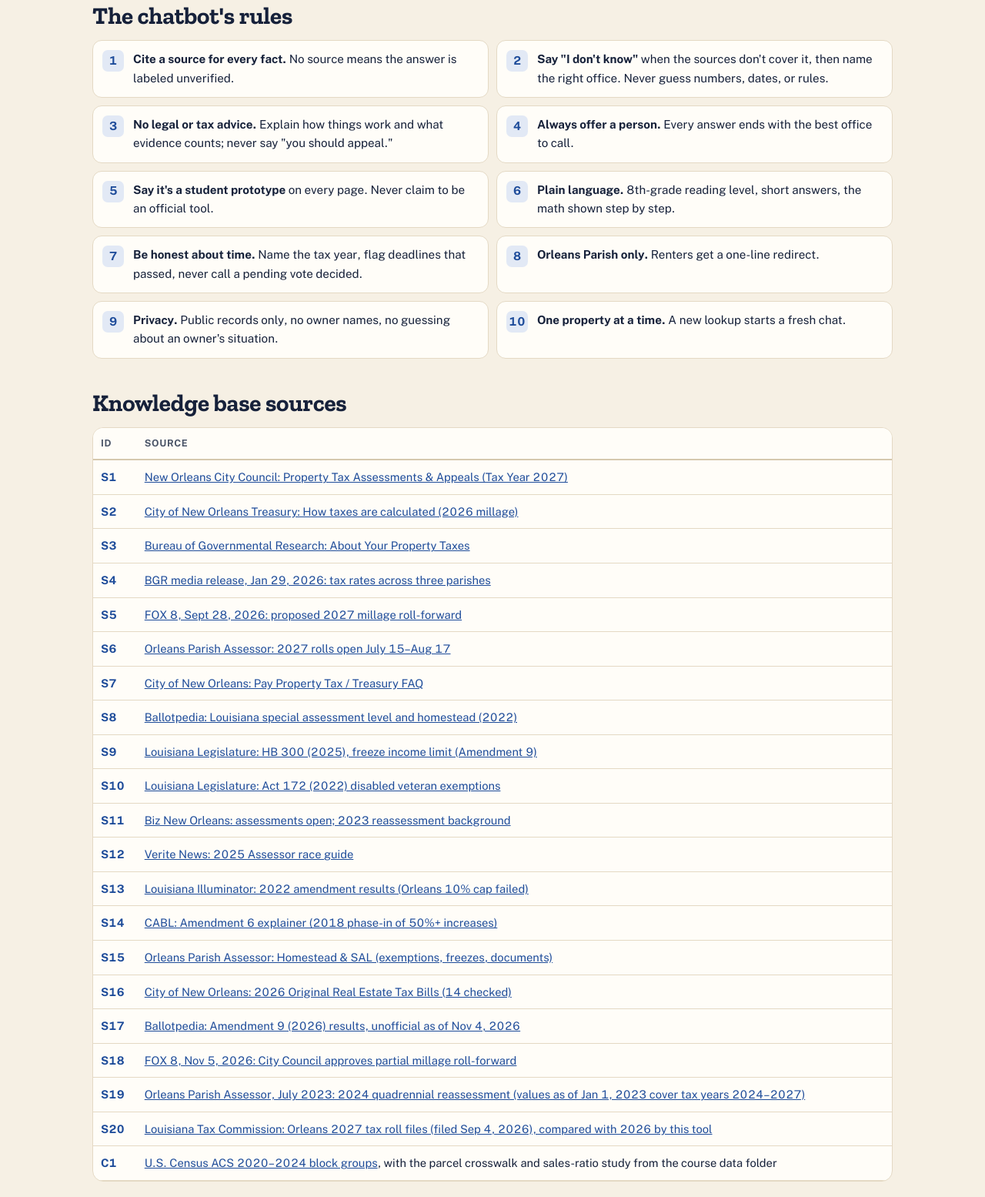
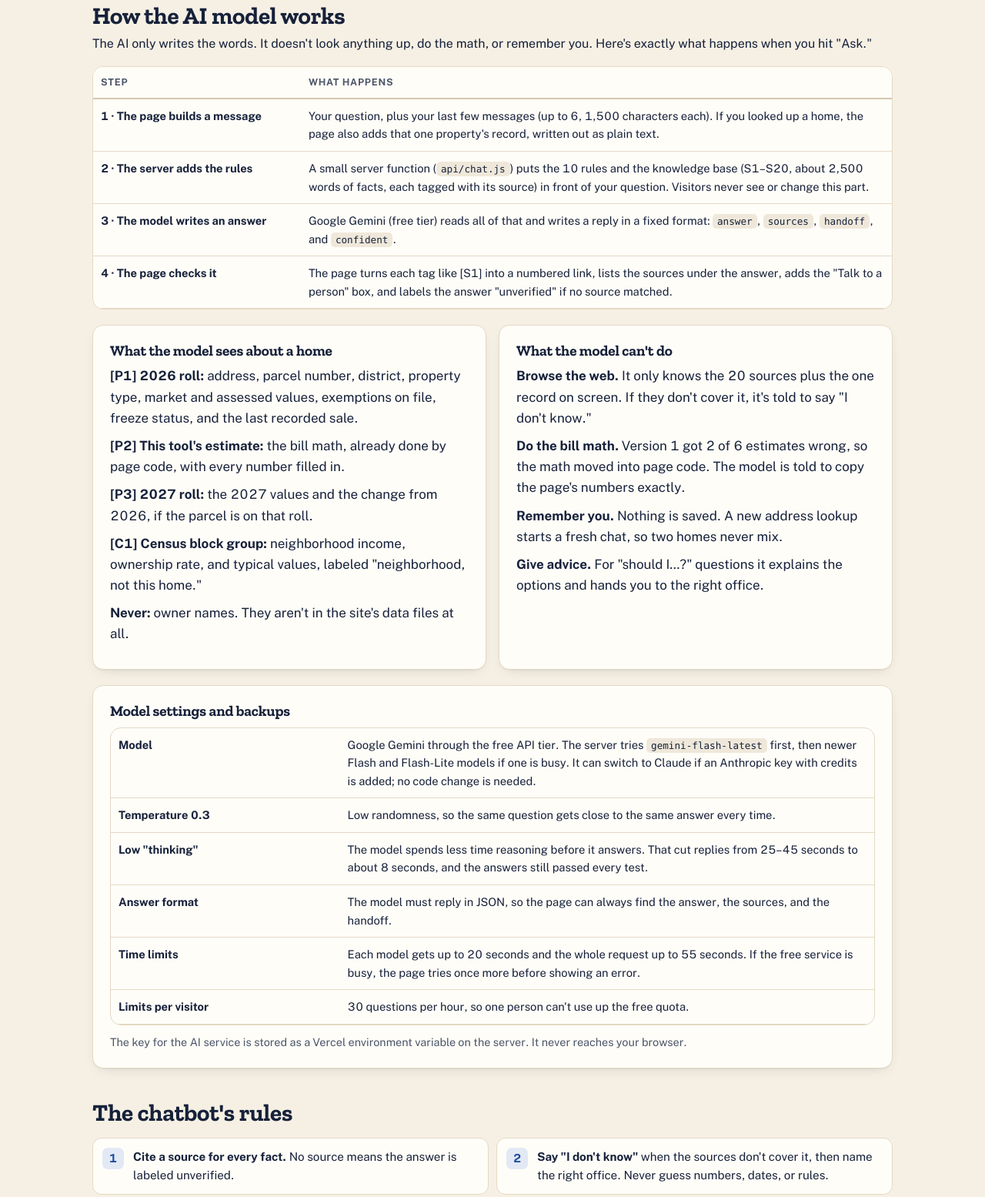
Before and after one commit to darbybrennan/know-your-bill-nola, a plain HTML site: page know-your-bill-site/sources.html in a window 1280 px wide. Shown: the part 811-2366 px from the top of the page at 77% size. Drawn offline with nearby package versions, Linux system fonts and the light colour scheme.

Commit message:
Sources page: add 'How the AI model works' section
Co-Authored-By: Claude Opus 5.5 <noreply@anthropic.com>
Claude-Session: https://claude.ai/code/session_018mG3Jt3WWfChjXyPAbfriP

```diff
--- a/know-your-bill-site/sources.html
+++ b/know-your-bill-site/sources.html
@@ -18,6 +18,7 @@
 .rules li{background:var(--card);border:1px solid var(--line);border-radius:12px;padding:12px 14px 12px 52px;position:relative;font-size:.95rem}
 .rules li::before{counter-increment:r;content:counter(r);position:absolute;left:12px;top:12px;width:28px;height:28px;border-radius:7px;background:var(--tile-soft);color:var(--tile);display:grid;place-items:center;font-weight:700}
 .src td:first-child{font-weight:700;white-space:nowrap;color:var(--tile)}
+.card ul.clean li{margin-bottom:9px}
 </style>
 </head>
 <body data-page="sources">
@@ -38,6 +39,45 @@
     <div><b>4 · Answer with sources</b><span>The model returns an answer, source tags, and a handoff. The page turns tags into links and labels anything unsourced "unverified."</span></div>
   </div>
   <p class="small muted" style="margin-top:12px">Hosted on Vercel from GitHub. The API key lives only on the server. Rate-limited per visitor. Nothing typed is stored. Built with Claude Code; the project's instruction file (CLAUDE.md) is in the GitHub repo.</p>
+
+  <h2 style="margin:40px 0 6px">How the AI model works</h2>
+  <p class="lead" style="margin:0 0 16px;font-size:1rem">The AI only writes the words. It doesn't look anything up, do the math, or remember you. Here's exactly what happens when you hit "Ask."</p>
+  <div class="tscroll"><table class="t"><thead><tr><th style="width:26%">Step</th><th>What happens</th></tr></thead><tbody>
+    <tr><td><b>1 · The page builds a message</b></td><td>Your question, plus your last few messages (up to 6, 1,500 characters each). If you looked up a home, the page also adds that one property's record, written out as plain text.</td></tr>
+    <tr><td><b>2 · The server adds the rules</b></td><td>A small server function (<code>api/chat.js</code>) puts the 10 rules and the knowledge base (S1–S20, about 2,500 words of facts, each tagged with its source) in front of your question. Visitors never see or change this part.</td></tr>
+    <tr><td><b>3 · The model writes an answer</b></td><td>Google Gemini (free tier) reads all of that and writes a reply in a fixed format: <code>answer</code>, <code>sources</code>, <code>handoff</code>, and <code>confident</code>.</td></tr>
+    <tr><td><b>4 · The page checks it</b></td><td>The page turns each tag like [S1] into a numbered link, lists the sources under the answer, adds the "Talk to a person" box, and labels the answer "unverified" if no source matched.</td></tr>
+  </tbody></table></div>
+
+  <div class="grid2" style="margin-top:20px">
+    <div class="card"><h3>What the model sees about a home</h3>
+      <ul class="clean" style="margin-top:8px">
+        <li><b>[P1] 2026 roll:</b> address, parcel number, district, property type, market and assessed values, exemptions on file, freeze status, and the last recorded sale.</li>
+        <li><b>[P2] This tool's estimate:</b> the bill math, already done by page code, with every number filled in.</li>
+        <li><b>[P3] 2027 roll:</b> the 2027 values and the change from 2026, if the parcel is on that roll.</li>
+        <li><b>[C1] Census block group:</b> neighborhood income, ownership rate, and typical values, labeled "neighborhood, not this home."</li>
+        <li><b>Never:</b> owner names. They aren't in the site's data files at all.</li>
+      </ul></div>
+    <div class="card"><h3>What the model can't do</h3>
+      <ul class="clean" style="margin-top:8px">
+        <li><b>Browse the web.</b> It only knows the 20 sources plus the one record on screen. If they don't cover it, it's told to say "I don't know."</li>
+        <li><b>Do the bill math.</b> Version 1 got 2 of 6 estimates wrong, so the math moved into page code. The model is told to copy the page's numbers exactly.</li>
+        <li><b>Remember you.</b> Nothing is saved. A new address lookup starts a fresh chat, so two homes never mix.</li>
+        <li><b>Give advice.</b> For "should I…?" questions it explains the options and hands you to the right office.</li>
+      </ul></div>
+  </div>
+
+  <div class="card" style="margin-top:20px"><h3>Model settings and backups</h3>
+    <div class="tscroll" style="margin-top:10px"><table class="t"><tbody>
+      <tr><td style="width:30%"><b>Model</b></td><td>Google Gemini through the free API tier. The server tries <code>gemini-flash-latest</code> first, then newer Flash and Flash-Lite models if one is busy. It can switch to Claude if an Anthropic key with credits is added; no code change is needed.</td></tr>
+      <tr><td><b>Temperature 0.3</b></td><td>Low randomness, so the same question gets close to the same answer every time.</td></tr>
+      <tr><td><b>Low "thinking"</b></td><td>The model spends less time reasoning before it answers. That cut replies from 25–45 seconds to about 8 seconds, and the answers still passed every test.</td></tr>
+      <tr><td><b>Answer format</b></td><td>The model must reply in JSON, so the page can always find the answer, the sources, and the handoff.</td></tr>
+      <tr><td><b>Time limits</b></td><td>Each model gets up to 20 seconds and the whole request up to 55 seconds. If the free service is busy, the page tries once more before showing an error.</td></tr>
+      <tr><td><b>Limits per visitor</b></td><td>30 questions per hour, so one person can't use up the free quota.</td></tr>
+    </tbody></table></div>
+    <p class="small muted" style="margin:10px 0 0">The key for the AI service is stored as a Vercel environment variable on the server. It never reaches your browser.</p>
+  </div>
 
   <h2 style="margin:40px 0 14px">The chatbot's rules</h2>
   <ol class="rules">
```
Also changed, not shown: 1 other file.
